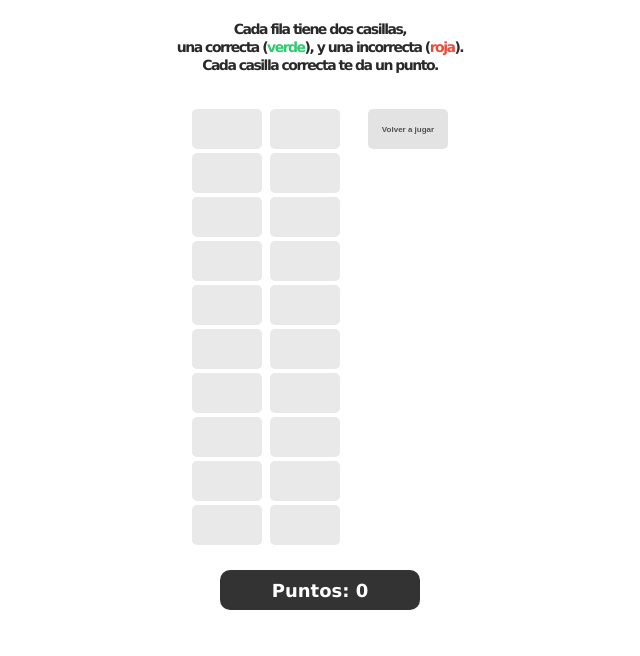
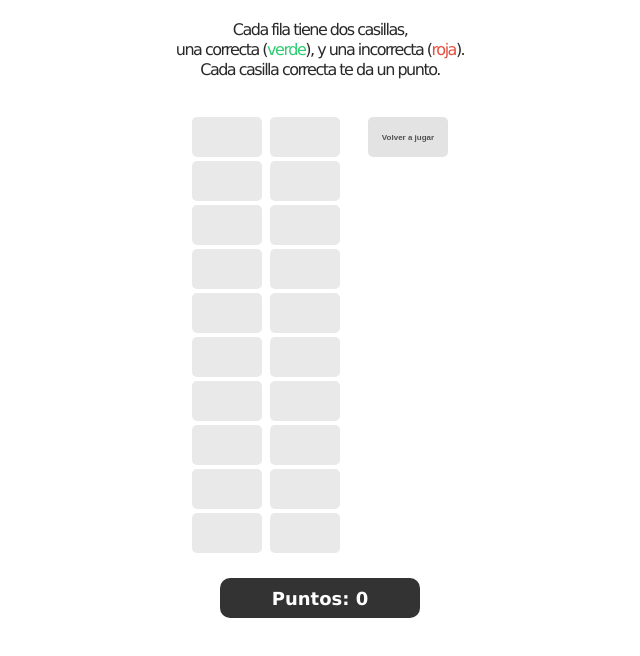
Before and after one commit to jorgecordoba1/webgame, a website: page index.html in a window 1280 px wide. Shown: the whole page, without its empty margins (320-960 px from the left). Drawn offline with nearby package versions, Linux system fonts and the light colour scheme.

Commit message:
changes in the inicio

```diff
--- a/styles.css
+++ b/styles.css
@@ -20,9 +20,9 @@ body {
     flex-direction: column;
     margin: 20px auto 20px;
     width: 360px;
-    font-size: 14px;
-    font-weight: 700;
-    line-height: 18px;
+    font-size: 16px;
+    font-weight: 500;
+    line-height: 20px;
     text-align: center;
     letter-spacing: -1.5px;
     color: rgb(41, 41, 41);
```
